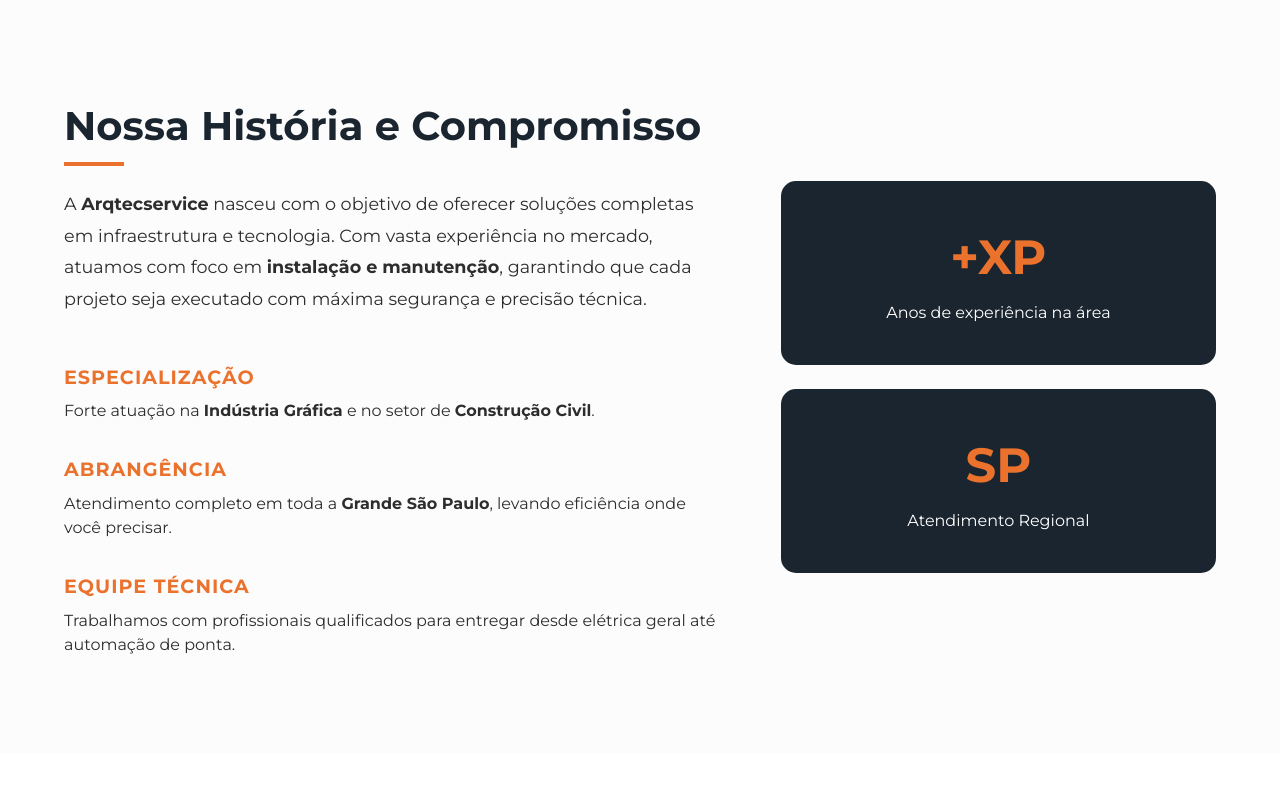
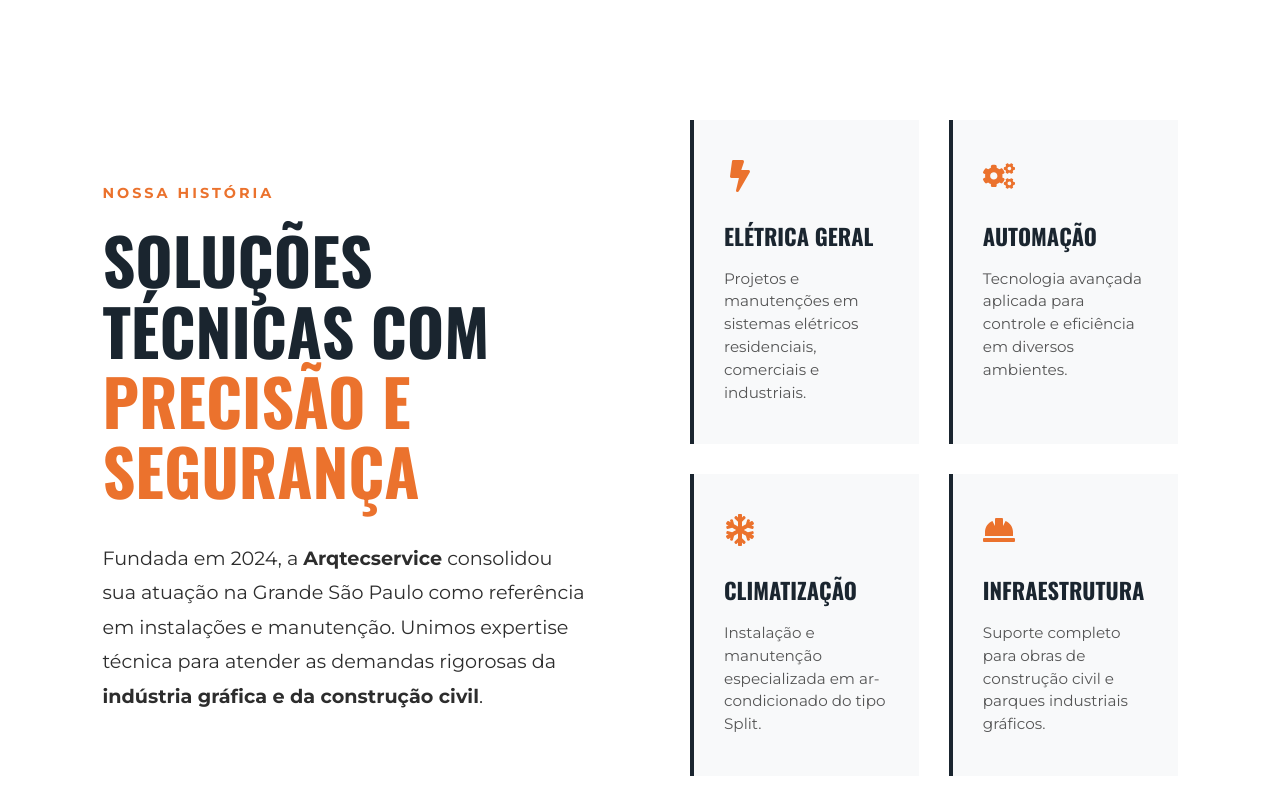
Before and after one commit to matheusedivaldo/arqtecservice, a React (Vite) app: page / in a window 1280 px wide. Shown: the part 800-1600 px from the top of the page. Built offline with nearby package versions, Linux system fonts and the light colour scheme; grey boxes are pictures that could not be loaded.

Commit message:
Componente About

```diff
--- a/src/App.jsx
+++ b/src/App.jsx
@@ -13,9 +13,9 @@
       <HeroHeader />
       <main>
         <About />
-        <Services />
-        <Clients />
-        <Contact />
+        {/* <Services /> */}
+        {/* <Clients /> */}
+        {/* <Contact /> */}
       </main>
       <Footer />
     </div>
--- a/src/components/About/About.jsx
+++ b/src/components/About/About.jsx
@@ -1,39 +1,62 @@
+import React from 'react';
 import styles from './About.module.css';
+import { FaBolt, FaCogs, FaSnowflake, FaHardHat } from 'react-icons/fa';
 
 const About = () => {
     return (
         <section className={styles.about} id="sobre">
             <div className={styles.container}>
                 <div className={styles.content}>
-                    <h2 className={styles.title}>Nossa História e Compromisso</h2>
-                    <p className={styles.text}>
-                        A <strong>Arqtecservice</strong> nasceu com o objetivo de oferecer soluções completas em infraestrutura e tecnologia. Com vasta experiência no mercado, atuamos com foco em <strong>instalação e manutenção</strong>, garantindo que cada projeto seja executado com máxima segurança e precisão técnica.
-                    </p>
+                    <div className={styles.textSide}>
+                        <span className={styles.label}>Nossa História</span>
+                        <h2 className={styles.title}>
+                            Soluções Técnicas com <br />
+                            <span className={styles.highlight}>Precisão e Segurança</span>
+                        </h2>
+                        <p className={styles.description}>
+                            Fundada em 2024, a <strong>Arqtecservice</strong> consolidou sua atuação na Grande São Paulo como referência em instalações e manutenção. Unimos expertise técnica para atender as demandas rigorosas da <strong>indústria gráfica e da construção civil</strong>.
+                        </p>
+                    </div>
 
-                    <div className={styles.highlights}>
-                        <div className={styles.item}>
-                            <h3>Especialização</h3>
-                            <p>Forte atuação na <strong>Indústria Gráfica</strong> e no setor de <strong>Construção Civil</strong>.</p>
+                    <div className={styles.gridSide}>
+                        <div className={styles.card}>
+                            <FaBolt className={styles.icon} />
+                            <h3>Elétrica Geral</h3>
+                            <p>Projetos e manutenções em sistemas elétricos residenciais, comerciais e industriais.</p>
                         </div>
-                        <div className={styles.item}>
-                            <h3>Abrangência</h3>
-                            <p>Atendimento completo em toda a <strong>Grande São Paulo</strong>, levando eficiência onde você precisar.</p>
+
+                        <div className={styles.card}>
+                            <FaCogs className={styles.icon} />
+                            <h3>Automação</h3>
+                            <p>Tecnologia avançada aplicada para controle e eficiência em diversos ambientes.</p>
                         </div>
-                        <div className={styles.item}>
-                            <h3>Equipe Técnica</h3>
-                            <p>Trabalhamos com profissionais qualificados para entregar desde elétrica geral até automação de ponta.</p>
+
+                        <div className={styles.card}>
+                            <FaSnowflake className={styles.icon} />
+                            <h3>Climatização</h3>
+                            <p>Instalação e manutenção especializada em ar-condicionado do tipo Split.</p>
+                        </div>
+
+                        <div className={styles.card}>
+                            <FaHardHat className={styles.icon} />
+                            <h3>Infraestrutura</h3>
+                            <p>Suporte completo para obras de construção civil e parques industriais gráficos.</p>
                         </div>
                     </div>
                 </div>
 
-                <div className={styles.stats}>
-                    <div className={styles.statBox}>
-                        <span className={styles.number}>+XP</span>
-                        <p>Anos de experiência na área</p>
+                <div className={styles.statsBar}>
+                    <div className={styles.statItem}>
+                        <span className={styles.statValue}>2024</span>
+                        <span className={styles.statLabel}>No Mercado</span>
                     </div>
-                    <div className={styles.statBox}>
-                        <span className={styles.number}>SP</span>
-                        <p>Atendimento Regional</p>
+                    <div className={styles.statItem}>
+                        <span className={styles.statValue}>100%</span>
+                        <span className={styles.statLabel}>Grande SP</span>
+                    </div>
+                    <div className={styles.statItem}>
+                        <span className={styles.statValue}>Nível</span>
+                        <span className={styles.statLabel}>Industrial</span>
                     </div>
                 </div>
             </div>
--- a/src/components/About/About.module.css
+++ b/src/components/About/About.module.css
@@ -1,96 +1,167 @@
 .about {
-  padding: 6rem 0;
-  background-color: #fcfcfc; /* Um cinza quase branco para separar as seções */
+  padding: 120px 0;
+  background-color: var(--color-bg);
+  position: relative;
 }
 
 .container {
-  max-width: 1200px;
+  max-width: 1400px;
   margin: 0 auto;
-  width: 90%;
+  width: 100%;
+  padding: 0 8%;
+}
+
+.content {
   display: grid;
-  grid-template-columns: 1.5fr 1fr;
-  gap: 4rem;
+  grid-template-columns: 1fr 1fr;
+  gap: 100px;
   align-items: center;
+  margin-bottom: 80px;
+}
+
+.label {
+  color: var(--color-primary);
+  font-family: var(--font-primary);
+  font-weight: 700;
+  text-transform: uppercase;
+  letter-spacing: 3px;
+  font-size: 0.9rem;
+  display: block;
+  margin-bottom: 20px;
 }
 
 .title {
-  font-family: var(--font-primary);
+  font-family: var(--font-secondary);
+  font-size: clamp(2.5rem, 5vw, 4rem);
+  line-height: 1.1;
   color: var(--color-secondary);
-  font-size: 2.5rem;
-  margin-bottom: 2rem;
-  position: relative;
+  text-transform: uppercase;
+  margin-bottom: 35px;
 }
 
-.title::after {
-  content: "";
-  position: absolute;
-  left: 0;
-  bottom: -10px;
-  width: 60px;
-  height: 4px;
-  background-color: var(--color-primary); /* Laranja #eb722d */
+.highlight {
+  color: var(--color-primary);
 }
 
-.text {
-  font-family: var(--font-primary);
+.description {
+  font-size: 1.2rem;
   line-height: 1.8;
   color: var(--color-text);
-  font-size: 1.1rem;
-  margin-bottom: 3rem;
+  max-width: 600px;
 }
 
-.highlights {
+.gridSide {
   display: grid;
-  gap: 2rem;
+  grid-template-columns: 1fr 1fr;
+  gap: 30px;
 }
 
-.item h3 {
-  color: var(--color-primary);
-  font-size: 1.2rem;
-  margin-bottom: 0.5rem;
-  text-transform: uppercase;
-  letter-spacing: 1px;
+.card {
+  background-color: #f8f9fa;
+  padding: 40px 30px;
+  border-left: 4px solid var(--color-secondary);
+  transition: all 0.3s ease;
 }
 
-.item p {
-  color: var(--color-text);
+.card:hover {
+  transform: translateY(-10px);
+  border-left-color: var(--color-primary);
+  box-shadow: 0 20px 40px rgba(0, 0, 0, 0.05);
 }
 
-.stats {
-  display: grid;
-  grid-template-columns: 1fr;
-  gap: 1.5rem;
+.icon {
+  color: var(--color-primary);
+  font-size: 2rem;
+  margin-bottom: 20px;
 }
 
-.statBox {
-  background-color: var(--color-secondary);
-  color: white;
-  padding: 2.5rem;
-  border-radius: 15px;
-  text-align: center;
-  transition: transform 0.3s ease;
+.card h3 {
+  font-family: var(--font-secondary);
+  font-size: 1.4rem;
+  color: var(--color-secondary);
+  text-transform: uppercase;
+  margin-bottom: 15px;
 }
 
-.statBox:hover {
-  transform: translateY(-5px);
-  background-color: var(--color-dark);
+.card p {
+  font-size: 0.95rem;
+  color: var(--color-text);
+  line-height: 1.5;
+  opacity: 0.8;
 }
 
-.number {
-  display: block;
-  font-size: 3rem;
-  font-weight: 800;
-  color: var(--color-primary);
-  margin-bottom: 0.5rem;
+.statsBar {
+  display: grid;
+  grid-template-columns: repeat(3, 1fr);
+  background-color: var(--color-secondary);
+  padding: 50px;
+  border-radius: 4px;
 }
 
-/* Responsividade */
-@media (max-width: 968px) {
-  .container {
+.statItem {
+  text-align: center;
+  display: flex;
+  flex-direction: column;
+  border-right: 1px solid rgba(255, 255, 255, 0.1);
+}
+
+.statItem:last-child {
+  border-right: none;
+}
+
+.statValue {
+  font-family: var(--font-secondary);
+  font-size: 3rem;
+  color: var(--color-primary);
+  font-weight: 700;
+}
+
+.statLabel {
+  color: #fff;
+  text-transform: uppercase;
+  letter-spacing: 2px;
+  font-size: 0.8rem;
+  margin-top: 5px;
+}
+
+@media (max-width: 1024px) {
+  .content {
+    grid-template-columns: 1fr;
+    gap: 60px;
+    text-align: center;
+  }
+
+  .description {
+    margin: 0 auto;
+  }
+
+  .statsBar {
+    padding: 30px;
+  }
+}
+
+@media (max-width: 768px) {
+  .about {
+    padding: 80px 0;
+  }
+
+  .gridSide {
     grid-template-columns: 1fr;
   }
 
-  .stats {
-    grid-template-columns: 1fr 1fr;
+  .statsBar {
+    grid-template-columns: 1fr;
+    gap: 40px;
+  }
+
+  .statItem {
+    border-right: none;
+    border-bottom: 1px solid rgba(255, 255, 255, 0.1);
+    padding-bottom: 20px;
+  }
+
+  .statItem:last-child {
+    border-bottom: none;
+    padding-bottom: 0;
   }
 }
```
